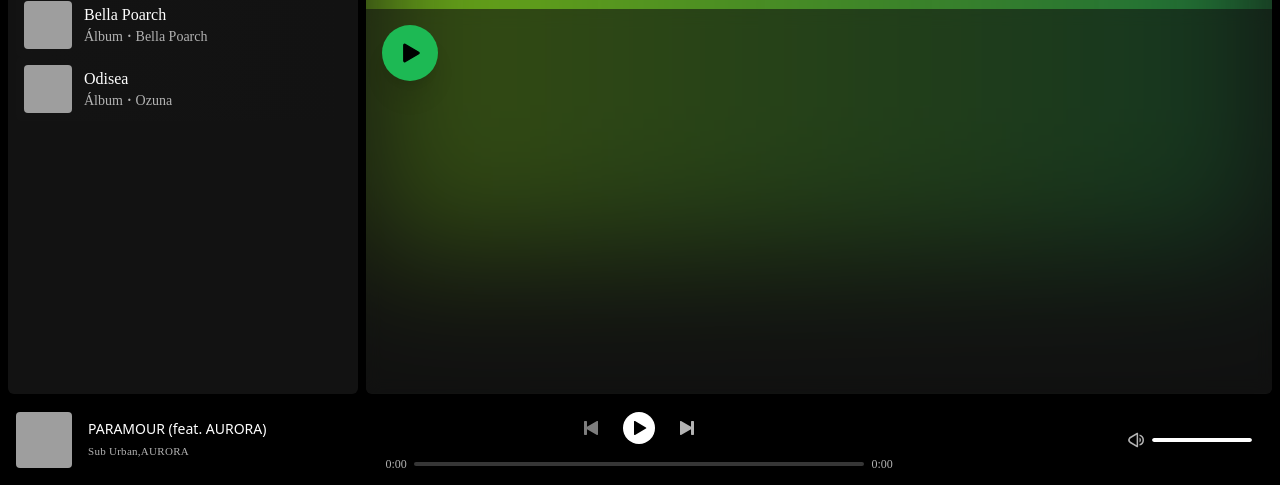
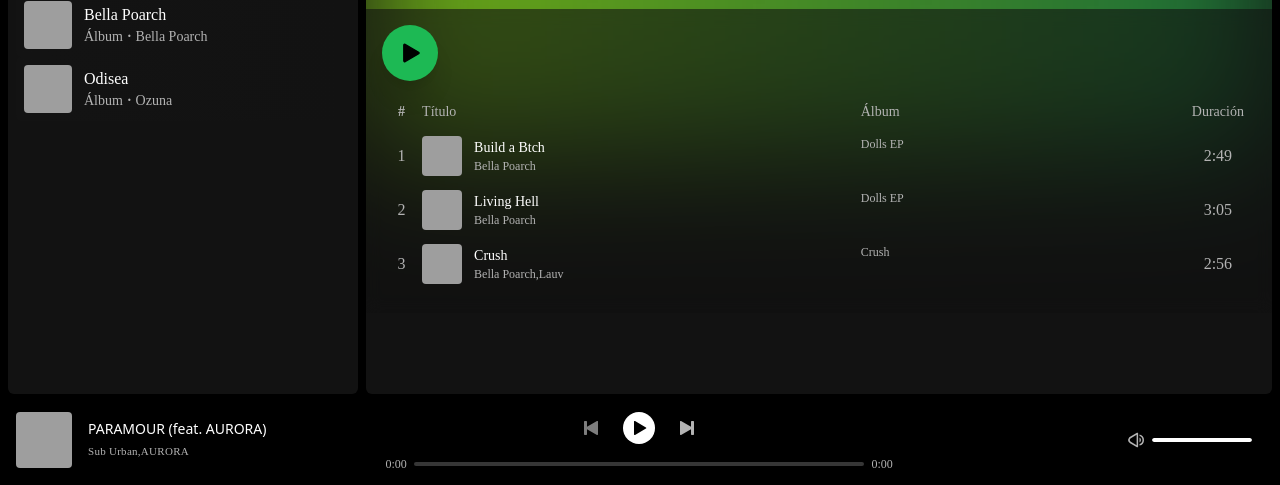
Before and after one commit to Chust3r/spotify-clon, an Astro site: page /playlist/LehK3kN1y9 in a window 1280 px wide. Shown: the part 315-800 px from the top of the page. Built offline with nearby package versions, Linux system fonts and the light colour scheme; Astro itself is replaced by a stand-in of ours; grey boxes are pictures that could not be loaded; a web font is replaced by a local one.

Commit message:
Add music info & make a table ui

```diff
--- a/astro.config.mjs
+++ b/astro.config.mjs
@@ -6,7 +6,6 @@ import react from '@astrojs/react';
 // https://astro.build/config
 export default defineConfig({
   integrations: [tailwind(), react()],
-  output: 'server',
   redirects:{
     "/playlist":"/"
   }
--- a/package.json
+++ b/package.json
@@ -24,12 +24,11 @@
 		"react": "^18.2.0",
 		"react-dom": "^18.2.0",
 		"tailwind-merge": "^2.0.0",
+		"tailwind-scrollbar": "^3.0.5",
 		"tailwindcss": "^3.3.5",
 		"typescript": "^5.3.2"
 	},
 	"devDependencies": {
-    "@types/howler": "^2.2.11",
-    "prettier": "^3.1.0",
-    "prettier-plugin-tailwindcss": "^0.5.7"
+		"prettier": "^3.1.0"
 	}
 }
--- a/src/components/Main.astro
+++ b/src/components/Main.astro
@@ -1,11 +1,19 @@
 ---
 import Header from './UI/Header'
+
 ---
 
 <main
-	class='w-full [grid-area:main] bg-background rounded-md relative overflow-hidden z-0'
+	class='w-full [grid-area:main] bg-background rounded-md relative overflow-y-auto z-0 '
 >
-	<Header client:load transition:persist transition:name="header_navigation"/>
+	<Header/>
 
 	<slot />
 </main>
+
+<style is:inline>
+	main::-webkit-scrollbar{
+		opacity: 0;
+		width: 0px;
+	}
+</style>
--- /dev/null
+++ b/src/components/UI/MainFooter.astro
@@ -0,0 +1,13 @@
+---
+import { Hearth } from '@icons/index'
+---
+
+<div class='w-full h-10 py-5'>
+	<div
+		class='flex gap-2 items-center text-foreground text-xs justify-center opacity-50'
+	>
+		<span>Made with</span>
+		<Hearth className='fill-foreground w-3 h-3 ' />
+		<span>by Chust3r</span>
+	</div>
+</div>
--- /dev/null
+++ b/src/components/UI/Table.astro
@@ -0,0 +1,46 @@
+---
+import type { Song } from 'src/data/songs'
+
+interface Props {
+	songs: Song[]
+}
+
+const { songs } = Astro.props
+---
+
+<table class='w-full table-auto border-separate border-spacing-y-3'>
+	<thead class='text-sm text-foreground font-normal'>
+		<tr>
+			<th class='w-11'>#</th>
+			<th class='w-[500px] text-left font-normal'>Título</th>
+			<th class='w-80 text-left font-normal hidden lg:block'> Álbum</th>
+			<th class='w-20 text-center font-normal'>Duración</th>
+		</tr>
+	</thead>
+	<tbody class='text-foreground'>
+		{
+			songs.map((song, i) => (
+				<tr>
+					<th class='w-11 font-normal'>{i + 1}</th>
+					<th class='w-[500px] text-left font-normal'>
+						<div class='flex gap-3 items-center'>
+							<img
+								src={song.thumbnail}
+								alt=''
+								class='w-10 h-10 rounded'
+							/>
+							<div class='flex flex-col'>
+								<p class='text-sm text-white'>{song.title}</p>
+								<p class='text-xs'>{song.authors.join(',')}</p>
+							</div>
+						</div>
+					</th>
+					<th class='w-80 text-left text-xs font-normal hidden lg:block'>
+						{song.album}
+					</th>
+					<th class='w-20 text-center font-normal '>{song.duration}</th>
+				</tr>
+			))
+		}
+	</tbody>
+</table>
--- a/src/data/playlists.ts
+++ b/src/data/playlists.ts
@@ -24,7 +24,7 @@ export const playlists: Playlist[] = [
 		author: 'Sub Urban',
 		type: 'Álbum',
 		songs: songs_HIVE,
-		color: 'bg-red-900',
+		color: 'bg-gradient-to-r from-red-900 to-red-800/30',
 	},
 	{
 		id: 'TMQQmB8RBY',
--- a/src/data/songs.ts
+++ b/src/data/songs.ts
@@ -4,6 +4,9 @@ export type Song = {
 	thumbnail: string
 	authors: string[]
 	src: string
+	album: string
+	duration: `${number}:${number}`
+	isExplicit: boolean
 }
 
 const songs_HIVE: Song[] = [
@@ -14,6 +17,9 @@ const songs_HIVE: Song[] = [
 		src: '/music/01/Sub Urban   PARAMOUR (feat AURORA) [Official Visualizer[1].mp3',
 		thumbnail:
 			'https://i.scdn.co/image/ab67616d00001e026c7e533d11bc12bb07d1a257',
+		album: 'HIVE',
+		duration: '2:47',
+		isExplicit: false,
 	},
 	{
 		id: 2,
@@ -22,6 +28,20 @@ const songs_HIVE: Song[] = [
 		src: '/music/01/Sub Urban   UH OH! (feat BENEE) [Official Music Video.mp3',
 		thumbnail:
 			'https://i.scdn.co/image/ab67616d00001e026c7e533d11bc12bb07d1a257',
+		album: 'HIVE',
+		duration: '2:38',
+		isExplicit: false,
+	},
+	{
+		id: 3,
+		title: 'Inferno',
+		authors: ['Sub Urban', 'Bella Poarch'],
+		src: '/music/01/Sub Urban INFERNO.mp3',
+		thumbnail:
+			'https://i.scdn.co/image/ab67616d00001e026c7e533d11bc12bb07d1a257',
+		album: 'HIVE',
+		duration: '3:53',
+		isExplicit: false,
 	},
 ]
 
@@ -33,6 +53,9 @@ const songs_PESO_PLUMA: Song[] = [
 		src: '/music/03/Delivery   Peso Pluma x Alemán (Video Oficial.mp3',
 		thumbnail:
 			'https://i.scdn.co/image/ab67616d00001e02ddd7cbb6b1548385fc06f75c',
+		album: 'Delivery',
+		duration: '3:49',
+		isExplicit: true,
 	},
 	{
 		id: 2,
@@ -41,6 +64,9 @@ const songs_PESO_PLUMA: Song[] = [
 		src: '/music/03/Ella Baila Sola   (Video Oficial)   Eslabon Armado y Peso Pluma   DEL Records 202.mp3',
 		thumbnail:
 			'https://i.scdn.co/image/ab67616d0000b2732071a0c79802d9375a53bfef',
+		album: 'DESVELADO',
+		duration: '3:08',
+		isExplicit: true,
 	},
 	{
 		id: 3,
@@ -49,6 +75,31 @@ const songs_PESO_PLUMA: Song[] = [
 		src: '/music/03/Yng Lvcas u0026 Peso Pluma   La Bebe (Remix) [Video Oficial.mp3',
 		thumbnail:
 			'https://i.scdn.co/image/ab67616d00001e02a04be3ad7c8c67f4109111a9',
+		album: 'Sencillo',
+		duration: '4:04',
+		isExplicit: true,
+	},
+	{
+		id: 4,
+		title: 'Lady Gaga',
+		authors: ['Peso Pluma', 'Gabito Ballesteros', 'Junior H'],
+		src: '/music/03/lady gaga.mp3',
+		thumbnail:
+			'https://i.scdn.co/image/ab67616d00001e022fb583ed96f8f35cbf2897ba',
+		album: 'Génesis',
+		duration: '3:33',
+		isExplicit: true,
+	},
+	{
+		id: 5,
+		title: 'Sentosa',
+		authors: ['Peso Pluma', 'Tornillo', 'Polo Gonzalez', 'Garena Free Fire'],
+		src: '/music/03/Sentos.mp3',
+		thumbnail:
+			'https://i.scdn.co/image/ab67616d0000b273a0887b07800af74f7ecb6e1f',
+		album: 'Sentosa',
+		duration: '2:31',
+		isExplicit: true,
 	},
 ]
 
@@ -60,6 +111,9 @@ const songs_BELLA_POARCH: Song[] = [
 		src: '/music/04/BellaPoarchBuild a Btch.mp3',
 		thumbnail:
 			'https://i.scdn.co/image/ab67616d00001e02aeeb722667c831a4f5429ff0',
+		album: 'Dolls EP',
+		duration: '2:49',
+		isExplicit: false,
 	},
 	{
 		id: 2,
@@ -67,7 +121,21 @@ const songs_BELLA_POARCH: Song[] = [
 		authors: ['Bella Poarch'],
 		src: '/music/04/Bella Poarch   Living Hell (Official Music Video[1].mp3',
 		thumbnail:
-			'https://imgs.search.brave.com/bRyK4oUUuRApO0hdZueqAoG3ziFrUpIu8hBkmom2ayM/rs:fit:500:0:0/g:ce/aHR0cHM6Ly9pMS5z/bmRjZG4uY29tL2Fy/dHdvcmtzLTRrR1cw/YXQwSE5UVS0wLXQ1/MDB4NTAwLmpwZw',
+			'https://i.scdn.co/image/ab67616d00001e026132f812bee6ba5cf4107253',
+		album: 'Dolls EP',
+		duration: '3:05',
+		isExplicit: false,
+	},
+	{
+		id: 3,
+		title: 'Crush',
+		authors: ['Bella Poarch', 'Lauv'],
+		src: 'public/music/04/Bella Poarch Crush.mp3',
+		thumbnail:
+			'https://static.qobuz.com/images/covers/qc/rg/elx7nwl8grgqc_600.jpg',
+		album: 'Crush',
+		duration: '2:56',
+		isExplicit: false,
 	},
 ]
 
@@ -79,6 +147,9 @@ const songs_Odisea: Song[] = [
 		src: '/music/05/Odise.mp3',
 		thumbnail:
 			'https://i.scdn.co/image/ab67616d0000b273b0a875d7f1bfe4ec4aaffa48',
+		album: 'Odisea',
+		duration: '3:09',
+		isExplicit: false,
 	},
 	{
 		id: 2,
@@ -87,6 +158,9 @@ const songs_Odisea: Song[] = [
 		src: '/music/05/Ozuna FT Anuel AA   Bebe (Lyric Video)   Odise.mp3',
 		thumbnail:
 			'https://i.scdn.co/image/ab67616d0000b273918760935230018b01f7a3f4',
+		album: 'Odisea',
+		duration: '3:51',
+		isExplicit: false,
 	},
 	{
 		id: 2,
@@ -95,6 +169,9 @@ const songs_Odisea: Song[] = [
 		src: '/music/05/Tú Fot.mp3',
 		thumbnail:
 			'https://i.scdn.co/image/ab67616d0000b2735a0467b3a49a461da243c362',
+		album: 'Odisea',
+		duration: '3:13',
+		isExplicit: false,
 	},
 ]
 
--- /dev/null
+++ b/src/icons/Hearth.tsx
@@ -0,0 +1,18 @@
+import { cn } from '../utils/cn'
+
+type IconProps = {
+	className?: string
+}
+
+export const Hearth = ({ className }: IconProps) => {
+	return (
+		<svg
+			role='img'
+			aria-hidden='true'
+			viewBox='0 0 16 16'
+			className={cn('w-4 h-4', className)}
+		>
+			<path d='M1.69 2A4.582 4.582 0 0 1 8 2.023 4.583 4.583 0 0 1 11.88.817h.002a4.618 4.618 0 0 1 3.782 3.65v.003a4.543 4.543 0 0 1-1.011 3.84L9.35 14.629a1.765 1.765 0 0 1-2.093.464 1.762 1.762 0 0 1-.605-.463L1.348 8.309A4.582 4.582 0 0 1 1.689 2zm3.158.252A3.082 3.082 0 0 0 2.49 7.337l.005.005L7.8 13.664a.264.264 0 0 0 .311.069.262.262 0 0 0 .09-.069l5.312-6.33a3.043 3.043 0 0 0 .68-2.573 3.118 3.118 0 0 0-2.551-2.463 3.079 3.079 0 0 0-2.612.816l-.007.007a1.501 1.501 0 0 1-2.045 0l-.009-.008a3.082 3.082 0 0 0-2.121-.861z'></path>
+		</svg>
+	)
+}
--- a/src/icons/index.ts
+++ b/src/icons/index.ts
@@ -6,3 +6,4 @@ export * from './Pause'
 export * from './Play'
 export * from './Search'
 export * from './Volume'
+export * from './Hearth'
--- a/src/pages/index.astro
+++ b/src/pages/index.astro
@@ -2,6 +2,7 @@
 import Layout from '@layouts/Layout.astro'
 import Greetings from '@components/UI/Greetings.astro'
 import Playlist from '@components/Playlist.astro'
+
 
 import { playlists } from '../data/playlists'
 ---
@@ -15,4 +16,5 @@ import { playlists } from '../data/playlists'
 	<section class='grid grid-cols-2 lg:grid-cols-3 gap-2 py-5 px-4'>
 		{playlists.map((playlist) => <Playlist {...playlist} />)}
 	</section>
+
 </Layout>
--- a/src/pages/playlist/[id].astro
+++ b/src/pages/playlist/[id].astro
@@ -3,23 +3,31 @@ import Layout from '@layouts/Layout.astro'
 import { playlists } from '../../data/playlists'
 import { cn } from '@utils/cn'
 import PlaylistBtn from '@components/UI/PlaylistBtn'
+import Table from "@components/UI/Table.astro"
+import MainFooter from '@components/UI/MainFooter.astro';
 
-const { id } = Astro.params
+export async function getStaticPaths(){
 
-const playlist = playlists.find((playlist) => playlist.id === id)
+	return playlists.map(({id,...playlist})=>{
+		return {
+			params:{id},
+			props:{...playlist}
+		}
+	})
+}
 
-if(!playlist) return Astro.redirect("/")
+const {id} = Astro.params
 
-const { title, thumbnail, color, type, author, songs } = playlist
+const { title, thumbnail, color, type, author, songs } = Astro.props
 
-const titleLength = title.length > 13
+const titleLength = title.length >13
 ---
 
-<Layout title={`Spotify  ${title}`}>
+<Layout title={`${title}`}>
 	<section class='flex flex-col gap-3'>
 		<div
 			class={cn(
-				'absolute inset-0 h-[600px] blur-3xl fade -z-[1] -translate-y-10',
+				'absolute inset-0 h-[500px] blur-3xl fade -z-[1] -translate-y-10',
 				color
 			)}
 		>
@@ -51,7 +59,7 @@ const titleLength = title.length > 13
 				</div>
 			</div>
 		</div>
-		<div class='bg-background/60 w-full h-96 backdrop-blur px-4 py-4'>
+		<div class='bg-background/60 w-full min-h-fit backdrop-blur px-4 py-4'>
 			<div class='w-full h-16'>
 				<PlaylistBtn
 					client:visible
@@ -61,6 +69,7 @@ const titleLength = title.length > 13
 					iconClasses='w-5 h-5'
 				/>
 			</div>
+			<Table songs={songs}/>
 		</div>
 	</section>
 </Layout>
--- a/tailwind.config.mjs
+++ b/tailwind.config.mjs
@@ -2,6 +2,7 @@
 
 const colors = require('tailwindcss/colors')
 const defaultTheme = require('tailwindcss/defaultTheme')
+const scrollbar = require('tailwind-scrollbar')
 
 export default {
 	content: ['./src/**/*.{astro,html,js,jsx,md,mdx,svelte,ts,tsx,vue}'],
@@ -18,5 +19,5 @@ export default {
 			},
 		},
 	},
-	plugins: ['prettier-plugin-tailwindcss'],
+	plugins: [scrollbar],
 }
```
Also changed, not shown: src/components/UI/Header.tsx (+3 -26 lines), 5 other files. Lines whose indentation alone changed are shown as unchanged.
